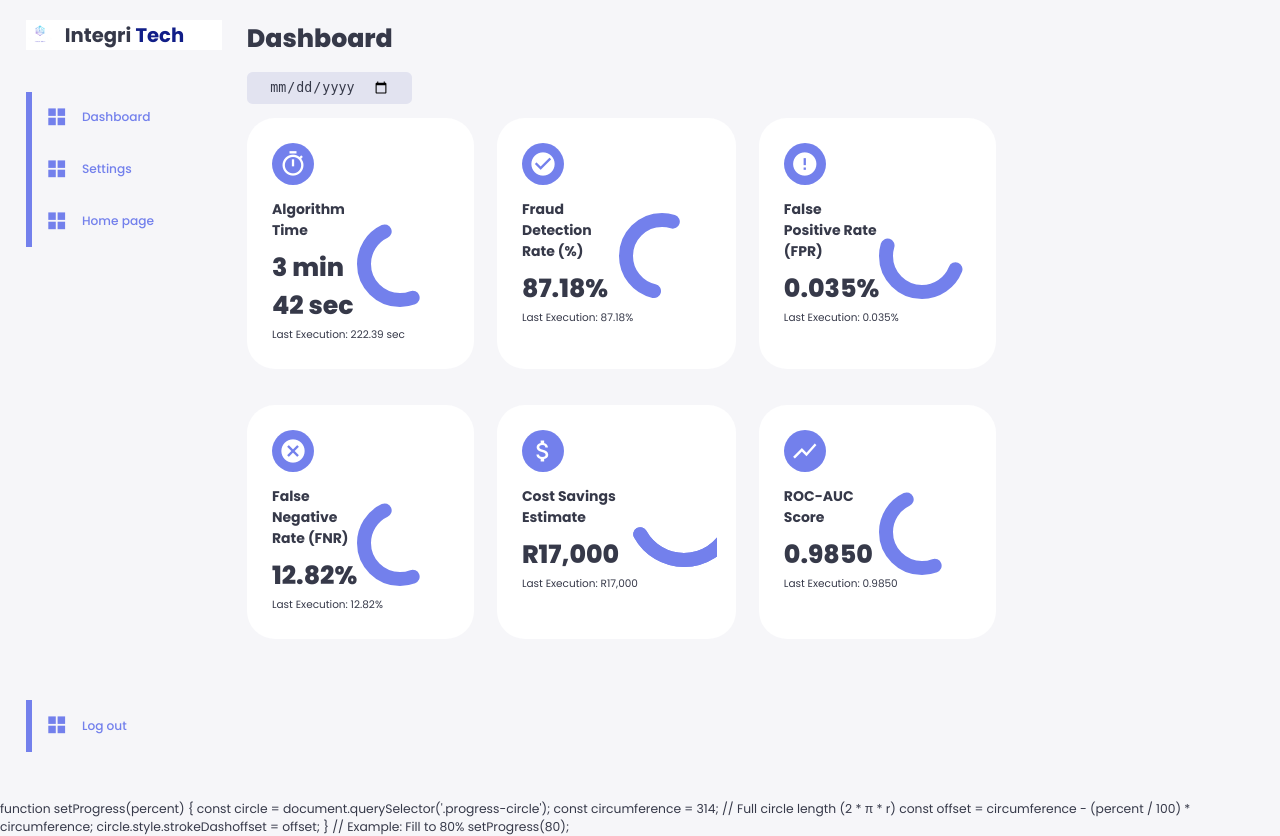
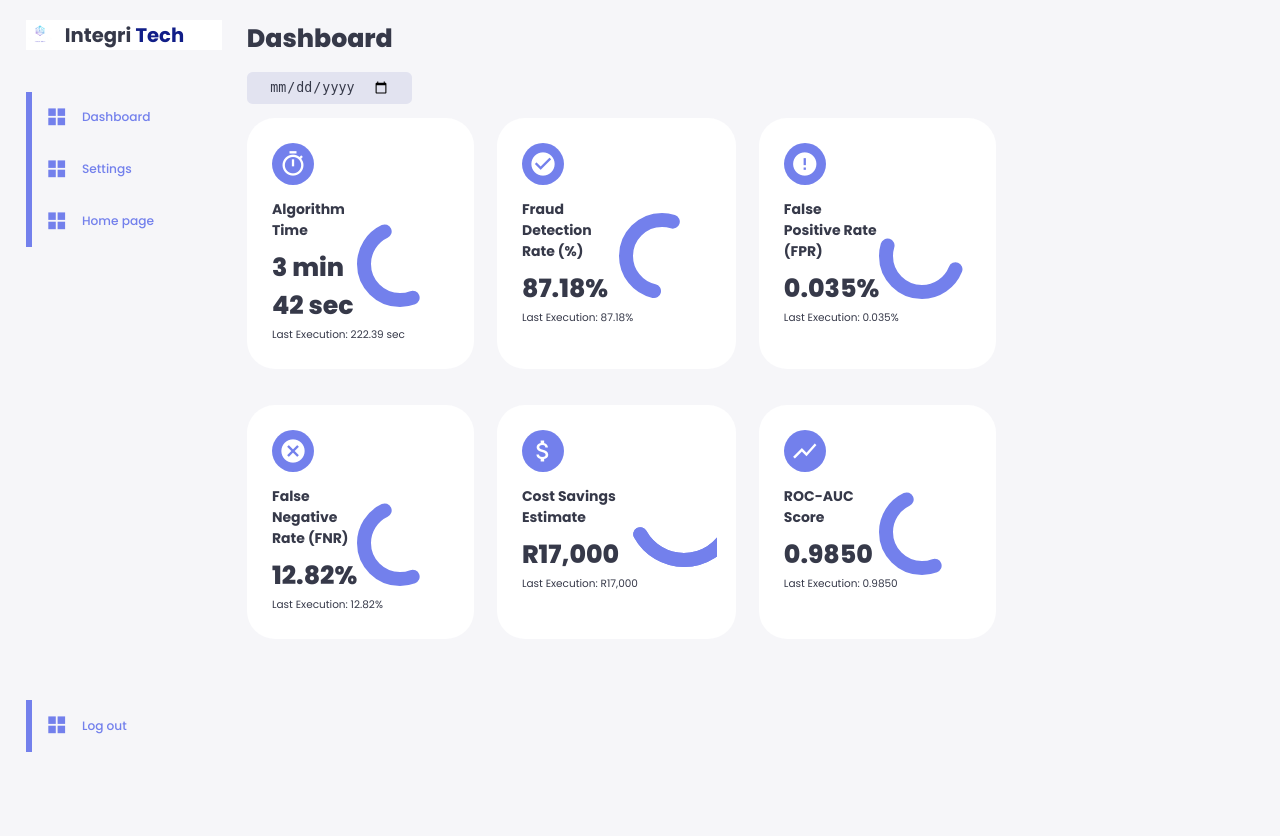
Before and after one commit to KeabetsweMotloung/Fraud-detection-System, a Flask app: page /dashboard in a window 1280 px wide. After the commit the page ends 752 px from the top, so only its background shows below. Run offline with Flask 3, Linux system fonts and the light colour scheme; parts of the project's set-up code (start-up, migrations or seed data) failed here and were passed over; some libraries are stand-ins or nearby versions.

Commit message:
Added a requirements file and fixed some spaces in between files

```diff
--- a/Client/templates/Dashboard.html
+++ b/Client/templates/Dashboard.html
@@ -163,15 +163,5 @@
     </div>
 </body>
 
-function setProgress(percent) {
-    const circle = document.querySelector('.progress-circle');
-    const circumference = 314; // Full circle length (2 * π * r)
-
-    const offset = circumference - (percent / 100) * circumference;
-    circle.style.strokeDashoffset = offset;
-}
-
-// Example: Fill to 80%
-setProgress(80);
 
 </html>
```
Also changed, not shown: Server/server.py (+0 -7 lines), requirements.txt (+8 -0 lines), README.md.
